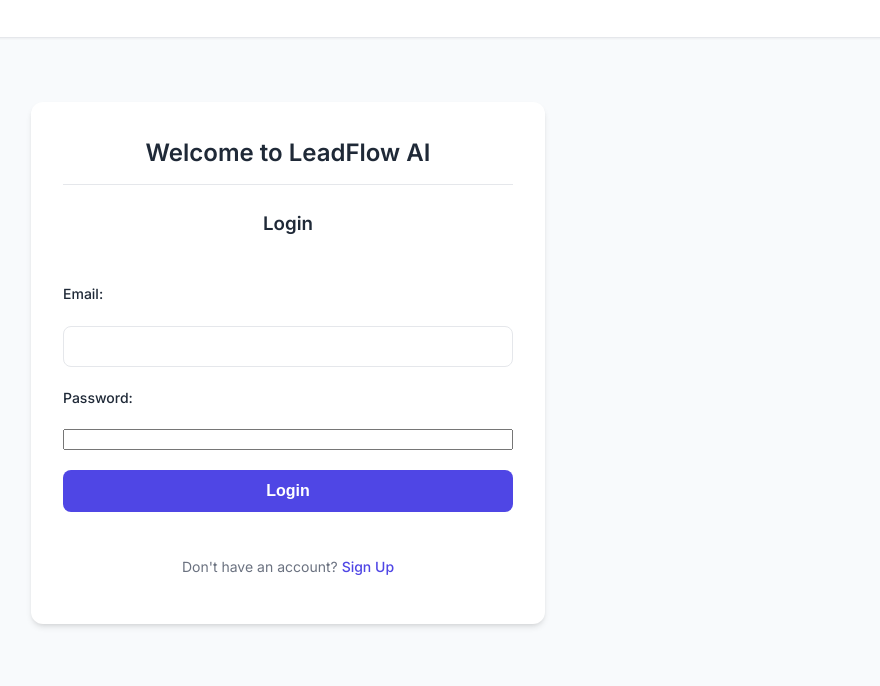
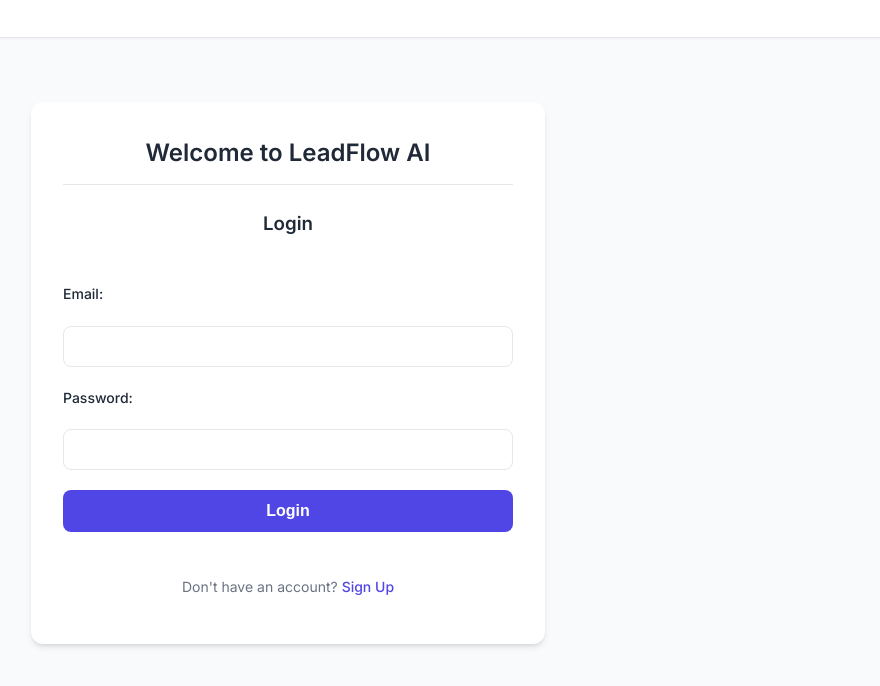
Before and after one commit to owenncampbell/leadflow-ai, a website with bundled scripts: page frontend/index.html in a window 1280 px wide. Shown: the part 108-794 px from the top of the page, without its empty margins (9-889 px from the left). Built offline with nearby package versions, Linux system fonts and the light colour scheme.

Commit message:
fix: Center authentication form and style password input
This commit addresses user feedback by:
- Ensuring the authentication card is perfectly centered vertically in the viewport.
- Applying consistent styling to password input fields, matching email and text inputs.

```diff
--- a/frontend/style.css
+++ b/frontend/style.css
@@ -59,7 +59,7 @@
     display: flex;
     justify-content: center;
     align-items: center;
-    min-height: 70vh;
+    min-height: 100vh;
 }
 
 .auth-card {
@@ -138,6 +138,7 @@
 
 form input[type="text"],
 form input[type="email"],
+form input[type="password"],
 form textarea {
     width: 100%;
     padding: 0.75rem 1rem;
@@ -149,6 +150,7 @@
 
 form input[type="text"]:focus,
 form input[type="email"]:focus,
+form input[type="password"]:focus,
 form textarea:focus {
     outline: none;
     border-color: var(--primary-color);
```
